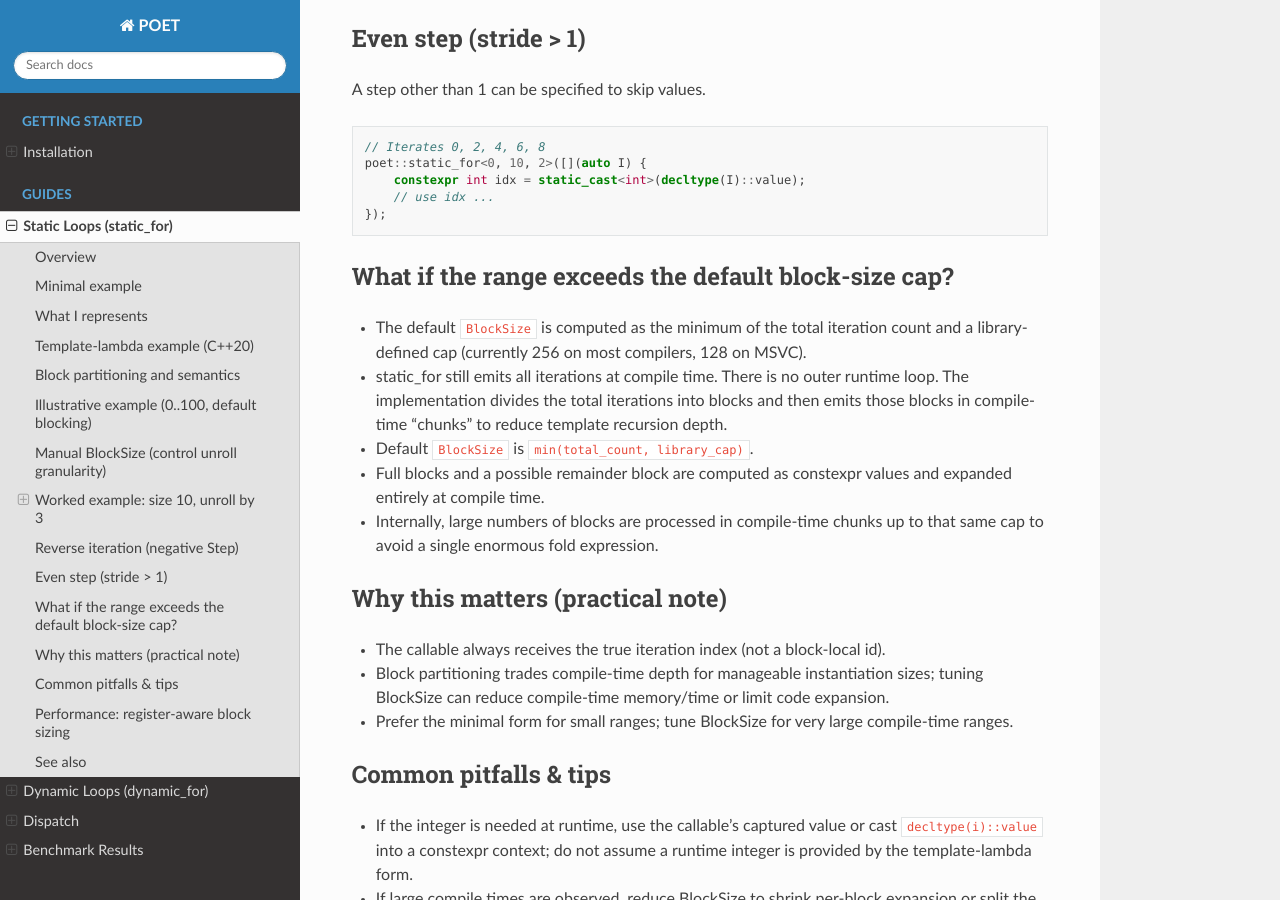
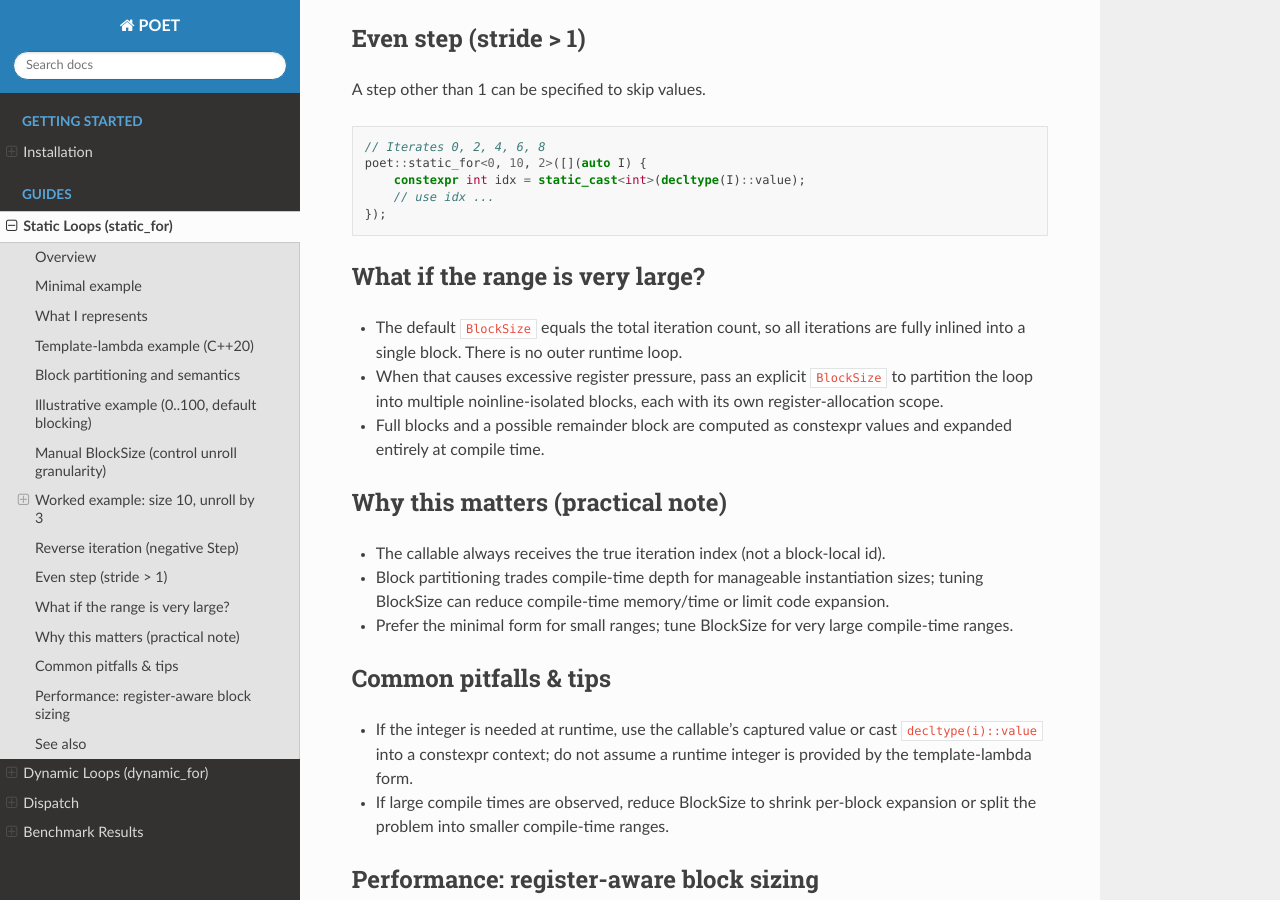
Before and after one commit to DiamonDinoia/poet, a Sphinx documentation site: the page built from docs/guides/static_for.rst, in a window 1280 px wide and 900 px high, scrolled down 2712 px. Built offline with Sphinx 7.4.7 and the Read the Docs theme 3.1.0, drawn with Linux system fonts in a browser that asks for light colours; pages that are not in the unit, such as notebooks, are missing from menus; some of the changed text lies outside the part shown.

Commit message:
fix: align documentation and comments with actual implementation
- Fix std::intmax_t → std::ptrdiff_t in static_for docs and README
- Remove stale BlockSize/Unroll cap references (256/128 cap never existed)
- Update exception type from std::runtime_error to poet::no_match_error
- Add register_info to core primitives lists in README and docs index
- Fix ARM ISA detection order (SVE2 > SVE > NEON) and use standard ACLE macros

Co-Authored-By: Claude Opus 4.6 <noreply@anthropic.com>

```diff
--- a/docs/guides/dispatch.rst
+++ b/docs/guides/dispatch.rst
@@ -108,7 +108,7 @@ You can force a check by passing ``poet::throw_t`` as the first argument:
 .. code-block:: cpp
 
    poet::dispatch(poet::throw_t, Kernel{}, params, args...);
-   // Throws std::runtime_error if no match found.
+   // Throws poet::no_match_error if no match found.
 
 The throwing overload with ``DispatchSet`` is also available:
 
--- a/docs/guides/dynamic_for.rst
+++ b/docs/guides/dynamic_for.rst
@@ -66,7 +66,7 @@ Choose unroll based on your profile and compile-time/code-size constraints.
    poet::dynamic_for<4>(n, func);   // balanced starting point
    poet::dynamic_for<8>(n, func);   // for profiled hot/simple loops
 
-.. note:: ``Unroll`` must not exceed the library maximum unroll cap (currently 256 on most compilers, 128 on MSVC).
+.. note:: There is no hard upper limit on ``Unroll``, but very large values increase code size and compile time. Profile to find the sweet spot for your workload.
 
 Callable Signatures
 -------------------
--- a/docs/guides/static_for.rst
+++ b/docs/guides/static_for.rst
@@ -24,7 +24,7 @@ Iterate 0..N (exclusive) where N is a compile-time constant.
 What I represents
 -----------------
 - In the callable form that takes an argument (e.g. ``[](auto i){ ... }``),
-  ``i`` is a ``std::integral_constant<std::intmax_t, K>`` wrapper for the
+  ``i`` is a ``std::integral_constant<std::ptrdiff_t, K>`` wrapper for the
   compile-time integer K. Retrieve the integer as ``decltype(i)::value`` or
   ``i.value``.
 - In the C++20 template-lambda form (``[]<auto I>(){...}``), ``I`` is the
@@ -144,18 +144,15 @@ A step other than 1 can be specified to skip values.
        // use idx ...
    });
 
-What if the range exceeds the default block-size cap?
------------------------------------------------------
-- The default ``BlockSize`` is computed as the minimum of the total iteration count and a library-defined cap (currently 256 on most compilers, 128 on MSVC).
-- static_for still emits all iterations at compile time. There is no outer
-  runtime loop. The implementation divides the total iterations into blocks and
-  then emits those blocks in compile-time "chunks" to reduce template recursion
-  depth.
-- Default ``BlockSize`` is ``min(total_count, library_cap)``.
+What if the range is very large?
+--------------------------------
+- The default ``BlockSize`` equals the total iteration count, so all iterations
+  are fully inlined into a single block. There is no outer runtime loop.
+- When that causes excessive register pressure, pass an explicit ``BlockSize``
+  to partition the loop into multiple noinline-isolated blocks, each with its
+  own register-allocation scope.
 - Full blocks and a possible remainder block are computed as constexpr values
   and expanded entirely at compile time.
-- Internally, large numbers of blocks are processed in compile-time chunks up
-  to that same cap to avoid a single enormous fold expression.
 
 Why this matters (practical note)
 ---------------------------------
--- a/docs/index.rst
+++ b/docs/index.rst
@@ -8,6 +8,7 @@ Core primitives
 - static_for — compile-time unrolled iteration for integer ranges or template packs.
 - dynamic_for — runtime loops emitted as compile-time unrolled blocks for low-overhead iteration.
 - dispatch / DispatchSet — map runtime integers or tuples to compile-time non-type template parameters for zero-cost specialization.
+- register_info — compile-time CPU register and SIMD capability detection for tuning unroll factors and block sizes to the target ISA.
 
 Why it matters
 --------------
```
Also changed, not shown: other parts of docs/index.rst (+1 -1 lines), README.md (+7 -5 lines), 1 other file.
